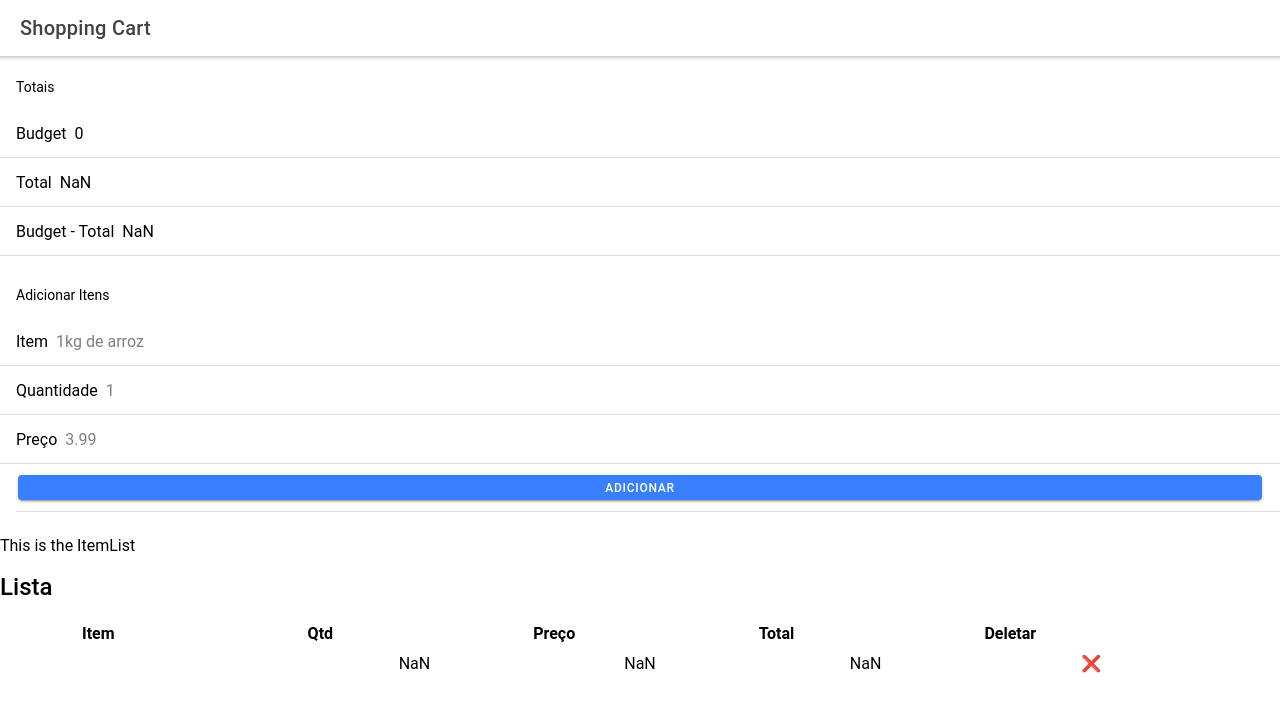
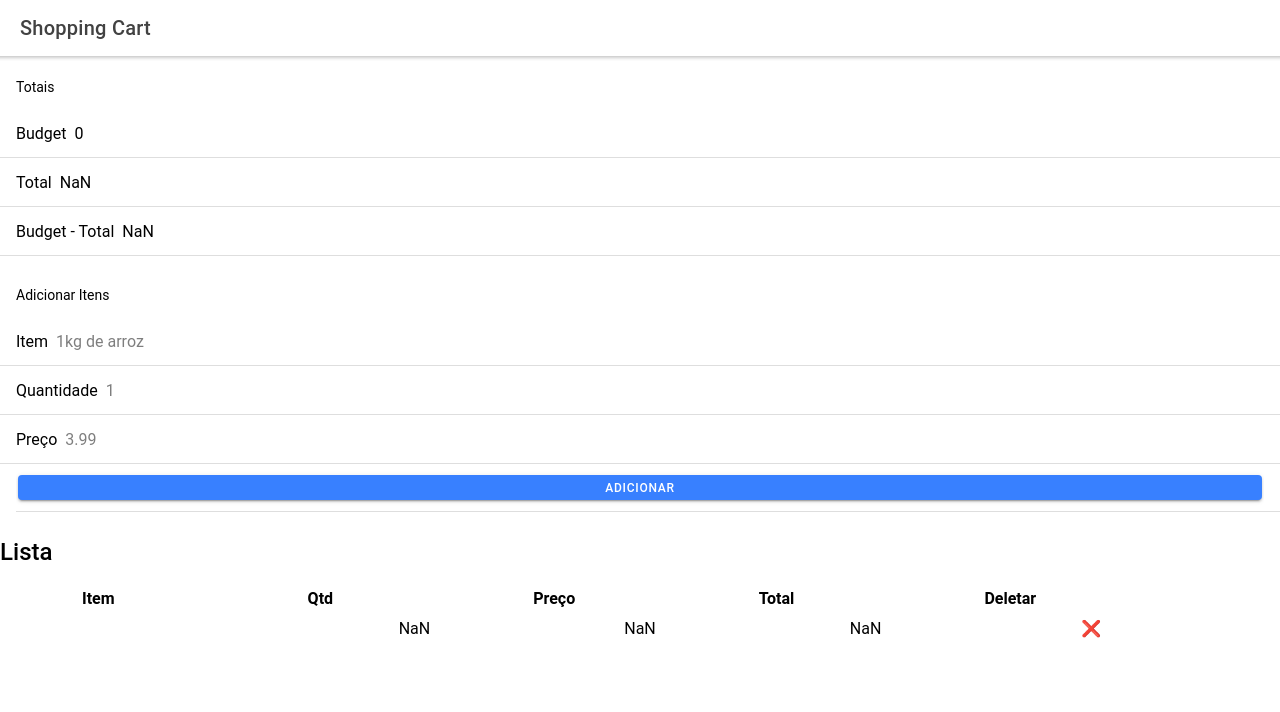
Before and after one commit to Jefferson227/shopping-cart, a React (Create React App) app: page /home in a window 1280 px wide. Both pictures are taken after a click on the element "ADICIONAR". Shown: the top 712 px of the page. Built offline with nearby package versions, Linux system fonts and the light colour scheme.

Commit message:
Move ItemList to a separate component

```diff
--- a/src/components/ItemList/ItemList.tsx
+++ b/src/components/ItemList/ItemList.tsx
@@ -1,7 +1,47 @@
-interface ItemListProps {}
+import { IonContent, IonGrid, IonRow, IonCol } from '@ionic/react';
+import { Item } from '../../interfaces/Item';
 
-const ItemList: React.FC<ItemListProps> = () => {
-  return <p>This is the ItemList</p>;
+interface ItemListProps {
+  items: Array<Item>;
+  deleteItem: (itemId: string) => void;
+}
+
+const ItemList: React.FC<ItemListProps> = ({ items, deleteItem }) => {
+  return (
+    <IonContent>
+      <h2>Lista</h2>
+
+      <IonGrid fixed={true} style={{ border: '1px solid #ffffff' }}>
+        <IonRow style={{ fontWeight: 'bold' }}>
+          <IonCol style={{ border: '1px solid #ffffff' }}>Item</IonCol>
+          <IonCol style={{ border: '1px solid #ffffff' }}>Qtd</IonCol>
+          <IonCol style={{ border: '1px solid #ffffff' }}>Preço</IonCol>
+          <IonCol style={{ border: '1px solid #ffffff' }}>Total</IonCol>
+          <IonCol style={{ border: '1px solid #ffffff' }}>Deletar</IonCol>
+        </IonRow>
+
+        {items.map((item, index) => (
+          <IonRow key={index}>
+            <IonCol>{item.name}</IonCol>
+            <IonCol style={{ textAlign: 'center' }}>
+              {parseInt(item.quantity ?? '0')}
+            </IonCol>
+            <IonCol style={{ textAlign: 'center' }}>
+              {parseFloat(item.price ?? '0').toFixed(2)}
+            </IonCol>
+            <IonCol style={{ textAlign: 'center' }}>
+              {(
+                parseFloat(item.quantity ?? '0') * parseFloat(item.price ?? '0')
+              ).toFixed(2)}
+            </IonCol>
+            <IonCol style={{ textAlign: 'center' }}>
+              <div onClick={() => deleteItem(item.id)}>&#10060;</div>
+            </IonCol>
+          </IonRow>
+        ))}
+      </IonGrid>
+    </IonContent>
+  );
 };
 
 export default ItemList;
--- a/src/components/ShoppingCart/ShoppingCart.tsx
+++ b/src/components/ShoppingCart/ShoppingCart.tsx
@@ -13,13 +13,7 @@ import {
 import { useRef, useState, useEffect } from 'react';
 import { v4 as uuid } from 'uuid';
 import ItemList from '../ItemList/ItemList';
-
-interface Item {
-  id: string;
-  name?: string;
-  price?: string;
-  quantity: string;
-}
+import { Item } from '../../interfaces/Item';
 
 const ShoppingCart = () => {
   const [budget, setBudget] = useState(0);
@@ -154,41 +148,7 @@ const ShoppingCart = () => {
         </IonItem>
       </IonList>
 
-      <IonContent>
-        <ItemList />
-        <h2>Lista</h2>
-
-        <IonGrid fixed={true} style={{ border: '1px solid #ffffff' }}>
-          <IonRow style={{ fontWeight: 'bold' }}>
-            <IonCol style={{ border: '1px solid #ffffff' }}>Item</IonCol>
-            <IonCol style={{ border: '1px solid #ffffff' }}>Qtd</IonCol>
-            <IonCol style={{ border: '1px solid #ffffff' }}>Preço</IonCol>
-            <IonCol style={{ border: '1px solid #ffffff' }}>Total</IonCol>
-            <IonCol style={{ border: '1px solid #ffffff' }}>Deletar</IonCol>
-          </IonRow>
-
-          {items.map((item, index) => (
-            <IonRow key={index}>
-              <IonCol>{item.name}</IonCol>
-              <IonCol style={{ textAlign: 'center' }}>
-                {parseInt(item.quantity ?? '0')}
-              </IonCol>
-              <IonCol style={{ textAlign: 'center' }}>
-                {parseFloat(item.price ?? '0').toFixed(2)}
-              </IonCol>
-              <IonCol style={{ textAlign: 'center' }}>
-                {(
-                  parseFloat(item.quantity ?? '0') *
-                  parseFloat(item.price ?? '0')
-                ).toFixed(2)}
-              </IonCol>
-              <IonCol style={{ textAlign: 'center' }}>
-                <div onClick={() => deleteItem(item.id)}>&#10060;</div>
-              </IonCol>
-            </IonRow>
-          ))}
-        </IonGrid>
-      </IonContent>
+      <ItemList items={items} deleteItem={deleteItem} />
     </>
   );
 };
--- /dev/null
+++ b/src/interfaces/Item.tsx
@@ -0,0 +1,6 @@
+export interface Item {
+  id: string;
+  name?: string;
+  price?: string;
+  quantity: string;
+}
```
